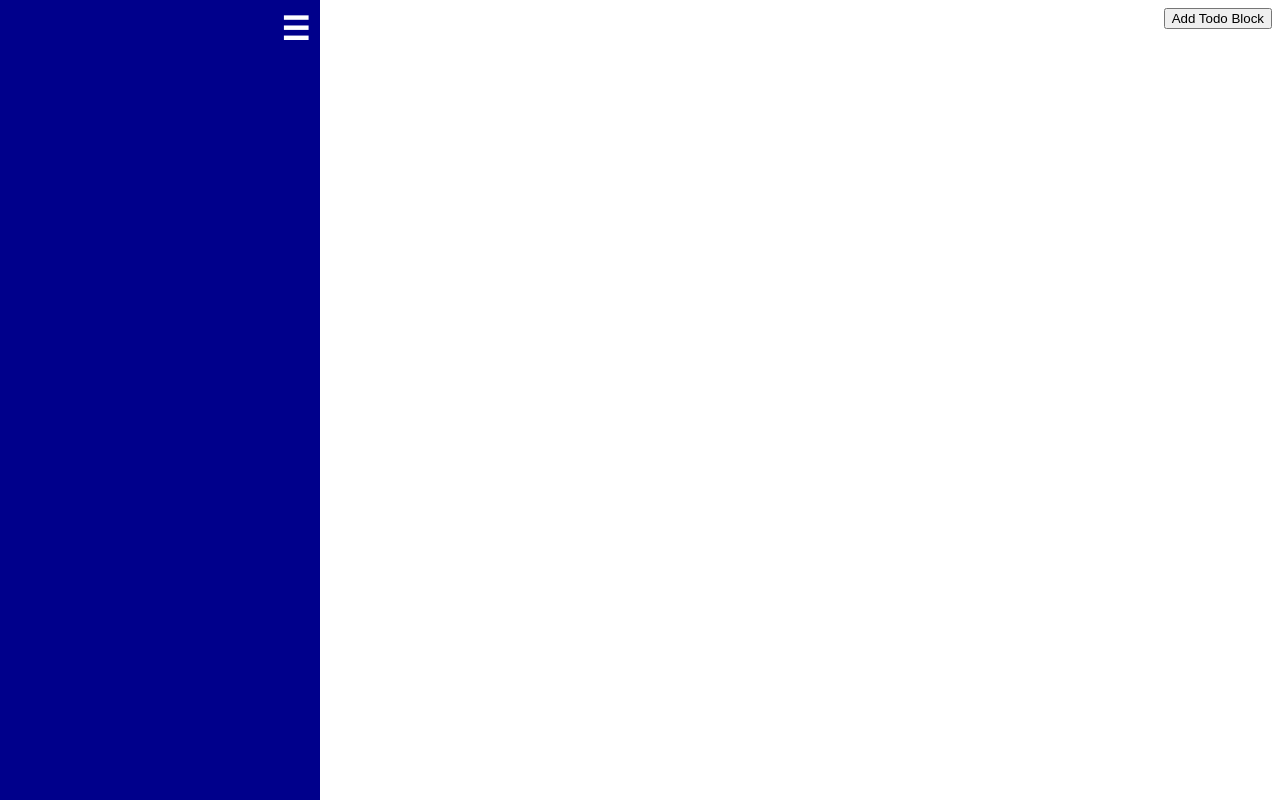
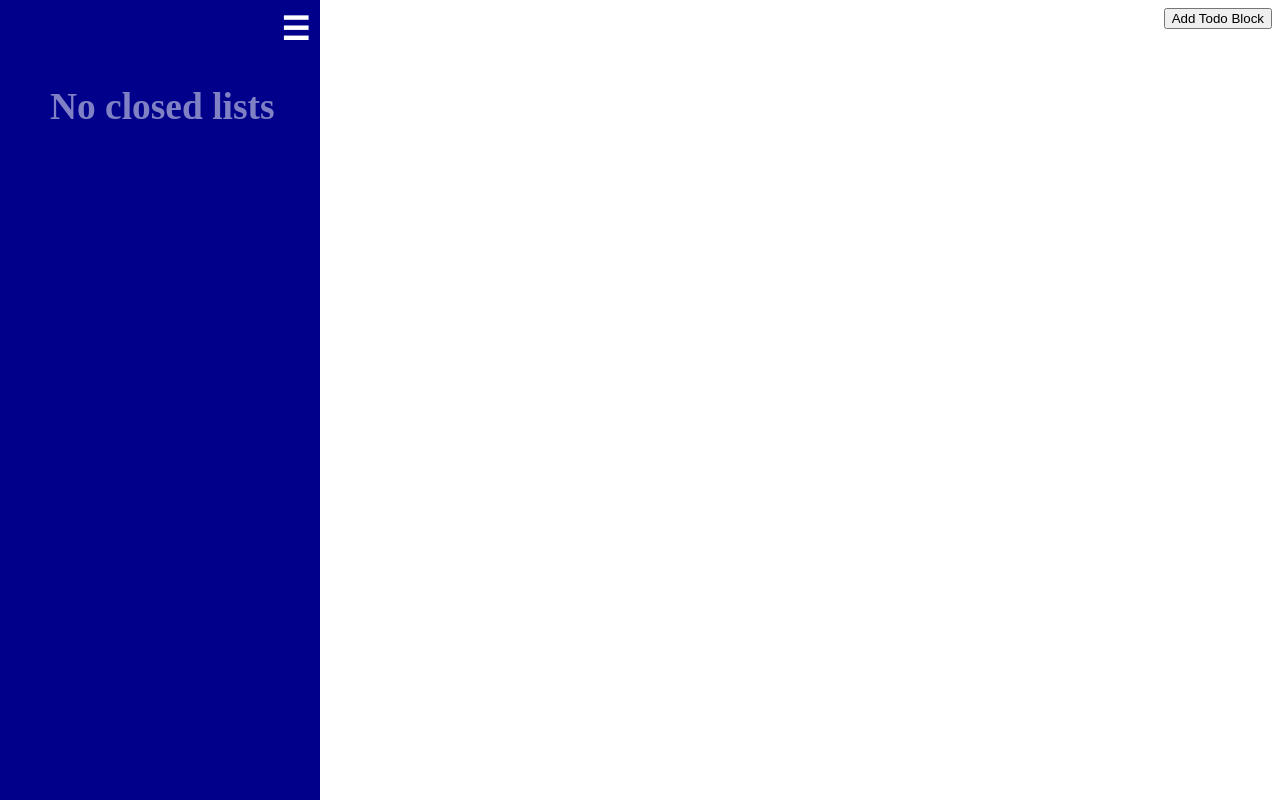
Before and after one commit to YanaMIvanova/todo-list-app, a React (Create React App) app: page / in a window 1280 px wide. Built offline with nearby package versions, Linux system fonts and the light colour scheme.

Commit message:
func(dashboard) - add empty state

```diff
--- a/public/style.css
+++ b/public/style.css
@@ -73,6 +73,13 @@
     padding-left: 40px;
 }
 
+.no-closed-todo-block {
+    opacity: 0.5;
+    text-align: left;
+    white-space: nowrap;
+    padding-left: 40px;
+}
+
 .closed-todo-block.opened {
     opacity: 0.5;
     cursor: not-allowed;
--- a/src/components/Dashboard.js
+++ b/src/components/Dashboard.js
@@ -12,7 +12,8 @@ const Dashboard = ({ closedTodoBlocks, dispatch }) => (
             ☰
         </div>
         {
-            closedTodoBlocks && closedTodoBlocks.map(block =>
+            closedTodoBlocks.length > 0
+                ? closedTodoBlocks.map(block =>
                     <div
                         key={block.id}
                         className={classnames('closed-todo-block', {'opened': !block.isClosed})}
@@ -21,6 +22,9 @@ const Dashboard = ({ closedTodoBlocks, dispatch }) => (
                         {block.title}
                     </div>
                 )
+                : <h3 className="no-closed-todo-block">
+                    No closed lists
+                </h3>
         }
     </h1>
 )
```
Lines whose indentation alone changed are shown as unchanged.
